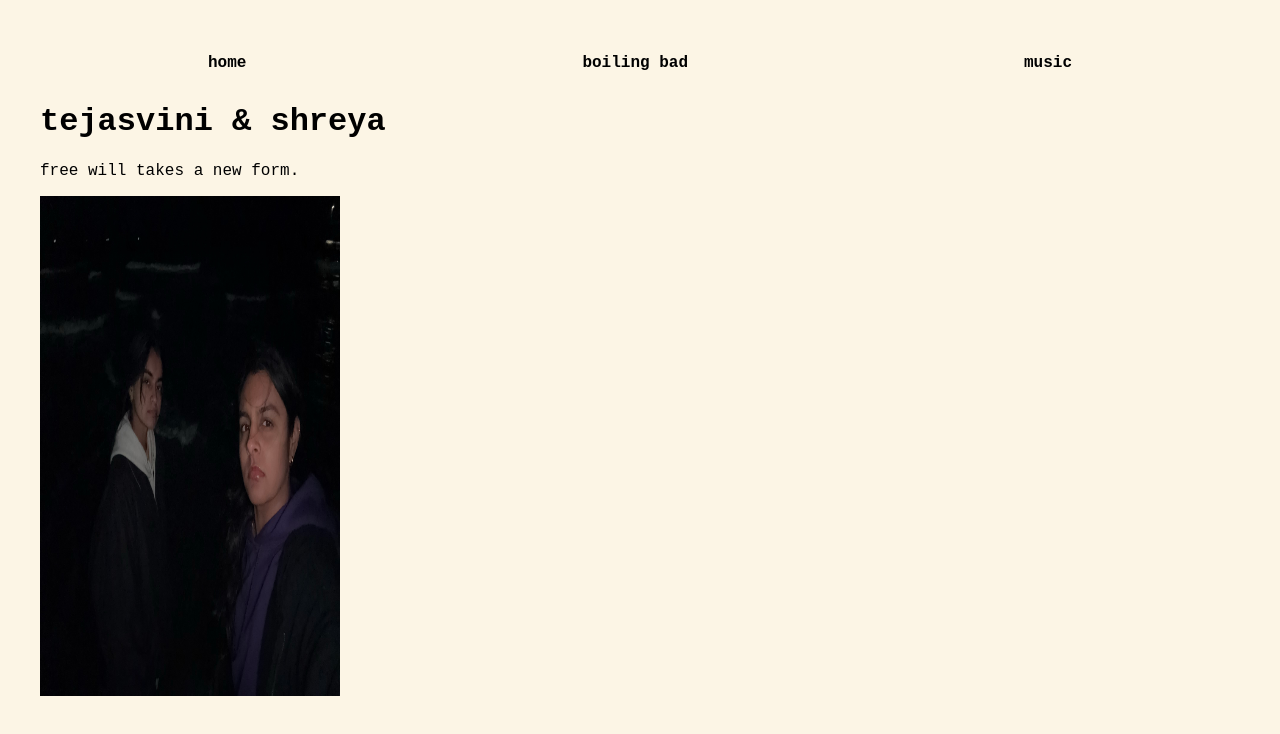
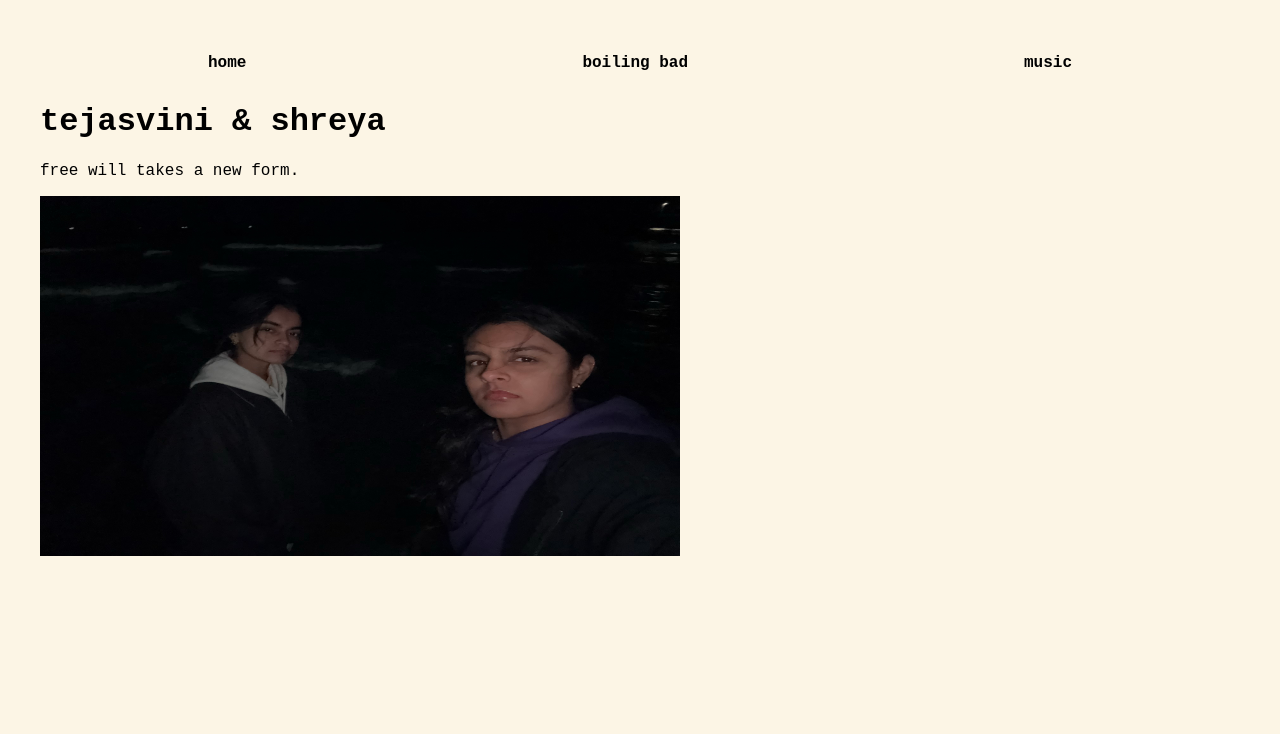
Before and after one commit to sn82978/BOILING-BAD, a React (Vite) app in the folder boiling-bad/: page /BOILING-BAD/BOILING-BAD in a window 1280 px wide. Shown: the top 734 px of the page. Built offline with nearby package versions, Linux system fonts and the light colour scheme.

Commit message:
image size

```diff
--- a/boiling-bad/src/pages/Home.tsx
+++ b/boiling-bad/src/pages/Home.tsx
@@ -6,7 +6,7 @@ function Home() {
       <div className={styles.page}>
         <h1>tejasvini & shreya</h1>
         <p>free will takes a new form.</p>
-        <img src="/lilcros.jpeg" width="300" height="500" alt="lil cros" />
+        <img src="/lilcros.jpeg" width="640" height="360" alt="lil cros" />
       </div>
     </div>
   )
```
